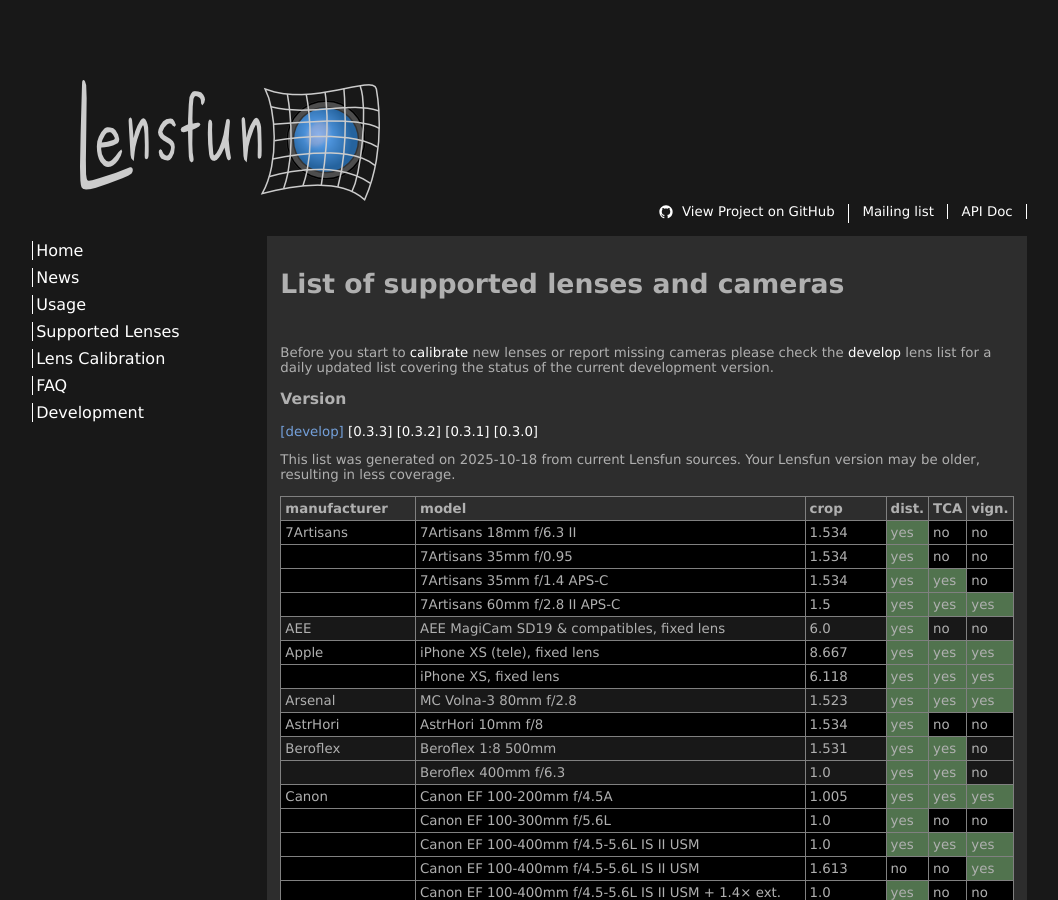
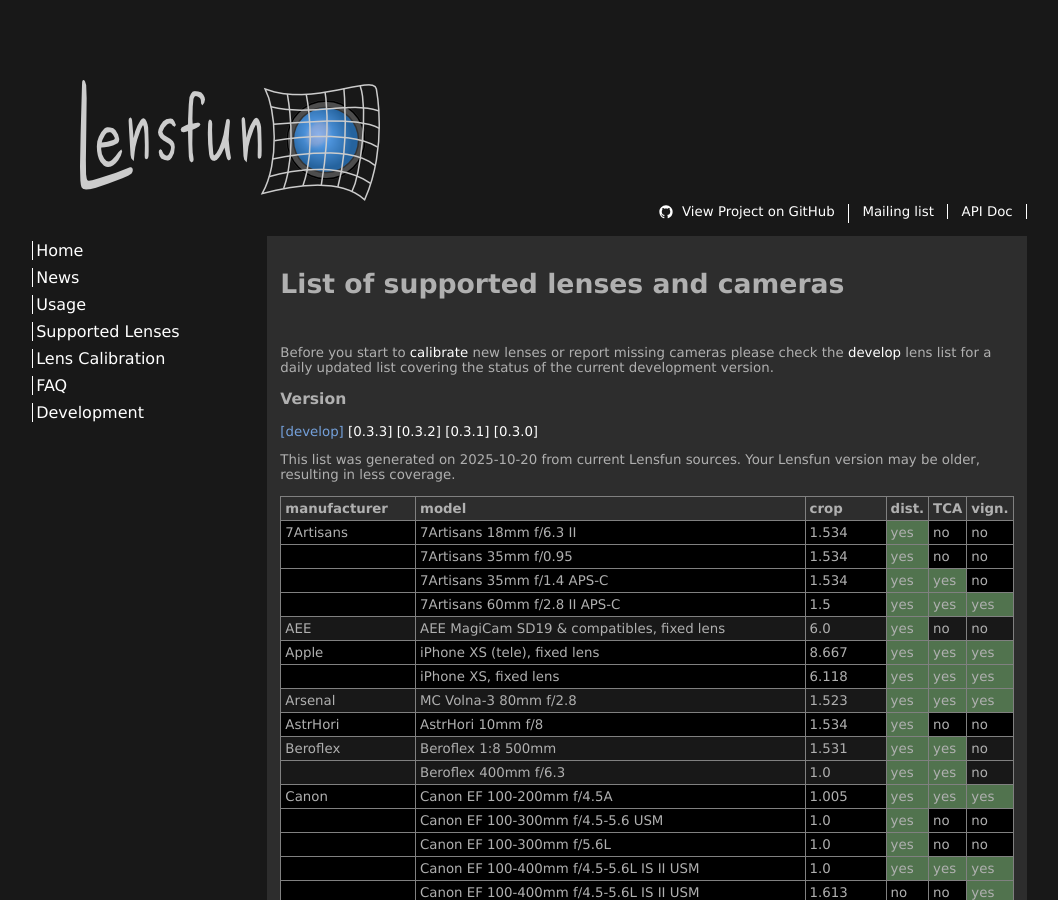
Before and after one commit to lensfun/lensfun.github.io, a Jekyll site: the page built from _posts/lenslist/2999-12-31-Lenslist-master.md, in a window 1280 px wide and 900 px high. Shown: the whole window, without its empty margins (49-1107 px from the left). Built offline with Jekyll 4.4.1, drawn with Linux system fonts in a browser that asks for light colours.

Commit message:
Update master lens list from GitHub Actions

```diff
--- a/_posts/lenslist/2999-12-31-Lenslist-master.md
+++ b/_posts/lenslist/2999-12-31-Lenslist-master.md
@@ -6,7 +6,7 @@ version_tag: develop
 ---
 
 {% include lenslist-overview.md %}
-This list was generated on 2025-10-18 from current Lensfun sources. Your Lensfun version may be older, resulting in less coverage.
+This list was generated on 2025-10-20 from current Lensfun sources. Your Lensfun version may be older, resulting in less coverage.
 <table border='1'><thead><tr><th>manufacturer</th><th>model</th><th>crop</th><th>dist.</th><th>TCA</th><th>vign.</th></tr></thead><tbody>
 <tr class="lenslist-bg1"><td>7Artisans</td><td>7Artisans 18mm f/6.3 II</td><td>1.534</td><td class="lenslist-highlight lenslist-check">yes</td><td class="lenslist-check">no</td><td class="lenslist-check">no</td></tr>
 <tr class="lenslist-bg1"><td></td><td>7Artisans 35mm f/0.95</td><td>1.534</td><td class="lenslist-highlight lenslist-check">yes</td><td class="lenslist-check">no</td><td class="lenslist-check">no</td></tr>
@@ -20,6 +20,7 @@ This list was generated on 2025-10-18 from current Lensfun sources. Your Lensfun
 <tr class="lenslist-bg2"><td>Beroflex</td><td>Beroflex 1:8 500mm</td><td>1.531</td><td class="lenslist-highlight lenslist-check">yes</td><td class="lenslist-highlight lenslist-check">yes</td><td class="lenslist-check">no</td></tr>
 <tr class="lenslist-bg2"><td></td><td>Beroflex 400mm f/6.3</td><td>1.0</td><td class="lenslist-highlight lenslist-check">yes</td><td class="lenslist-highlight lenslist-check">yes</td><td class="lenslist-check">no</td></tr>
 <tr class="lenslist-bg1"><td>Canon</td><td>Canon EF 100-200mm f/4.5A</td><td>1.005</td><td class="lenslist-highlight lenslist-check">yes</td><td class="lenslist-highlight lenslist-check">yes</td><td class="lenslist-highlight lenslist-check">yes</td></tr>
+<tr class="lenslist-bg1"><td></td><td>Canon EF 100-300mm f/4.5-5.6 USM</td><td>1.0</td><td class="lenslist-highlight lenslist-check">yes</td><td class="lenslist-check">no</td><td class="lenslist-check">no</td></tr>
 <tr class="lenslist-bg1"><td></td><td>Canon EF 100-300mm f/5.6L</td><td>1.0</td><td class="lenslist-highlight lenslist-check">yes</td><td class="lenslist-check">no</td><td class="lenslist-check">no</td></tr>
 <tr class="lenslist-bg1"><td></td><td>Canon EF 100-400mm f/4.5-5.6L IS II USM</td><td>1.0</td><td class="lenslist-highlight lenslist-check">yes</td><td class="lenslist-highlight lenslist-check">yes</td><td class="lenslist-highlight lenslist-check">yes</td></tr>
 <tr class="lenslist-bg1"><td></td><td>Canon EF 100-400mm f/4.5-5.6L IS II USM</td><td>1.613</td><td class="lenslist-check">no</td><td class="lenslist-check">no</td><td class="lenslist-highlight lenslist-check">yes</td></tr>
```
